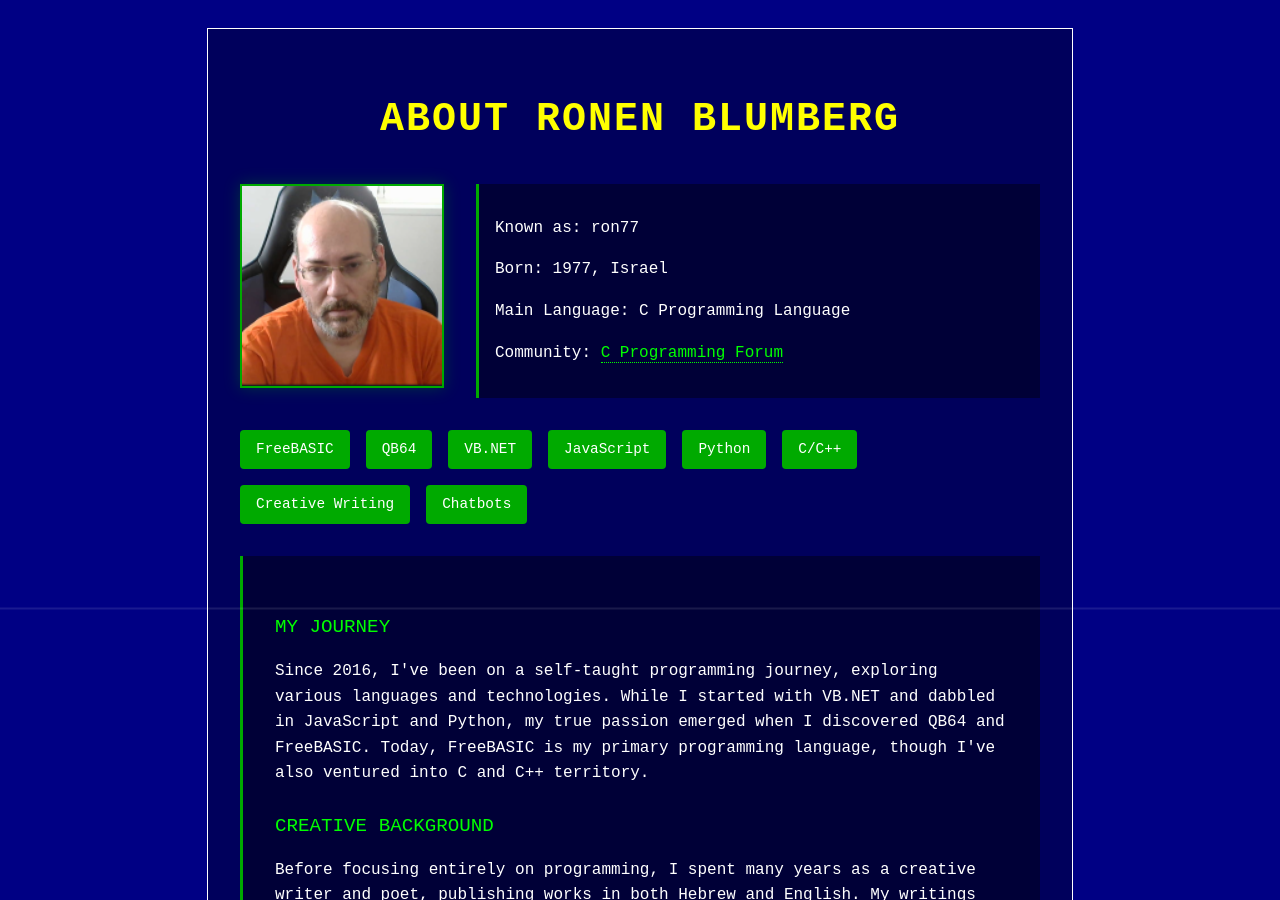
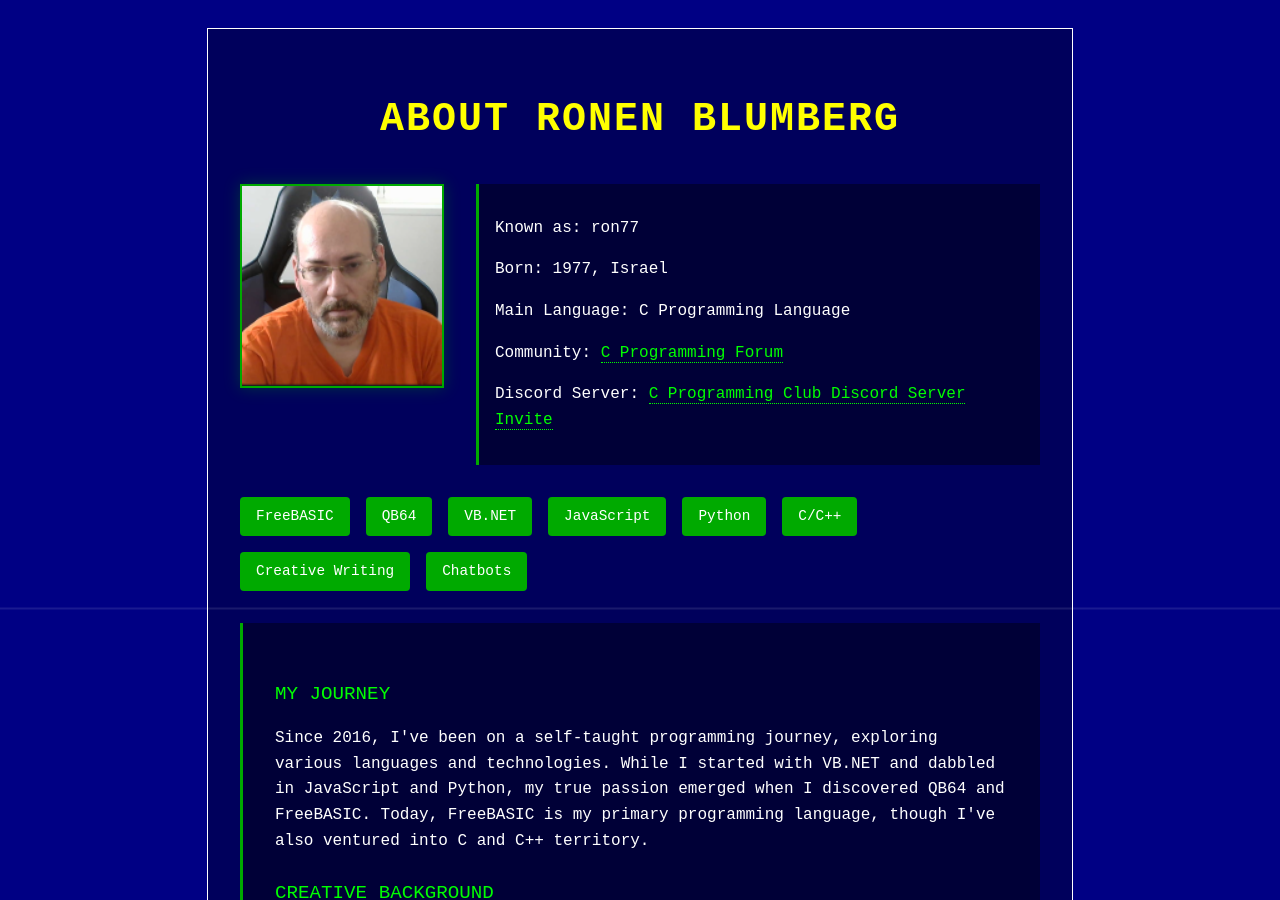
Before and after one commit to ronblue77/Retro-Dev-Ronen.github.io, a Jekyll site: the page about-me.html, which Jekyll copies as it is, in a window 1280 px wide and 900 px high. Built offline with Jekyll 4.4.1, drawn with Linux system fonts in a browser that asks for light colours.

Commit message:
added discord invite link to about me page

```diff
--- a/about-me.html
+++ b/about-me.html
@@ -187,6 +187,7 @@
                 <p>Born: 1977, Israel</p>
                 <p>Main Language: C Programming Language</p>
                 <p>Community: <a href="https://c-programming.freeforums.net/" class="community-link" target="_blank">C Programming Forum</a></p>
+                <p>Discord Server: <a href="https://discord.gg/wmYJSA2Z2v" class="community-link" target="_blank">C Programming Club Discord Server Invite</a></p>
             </div>
         </div>
 
```
